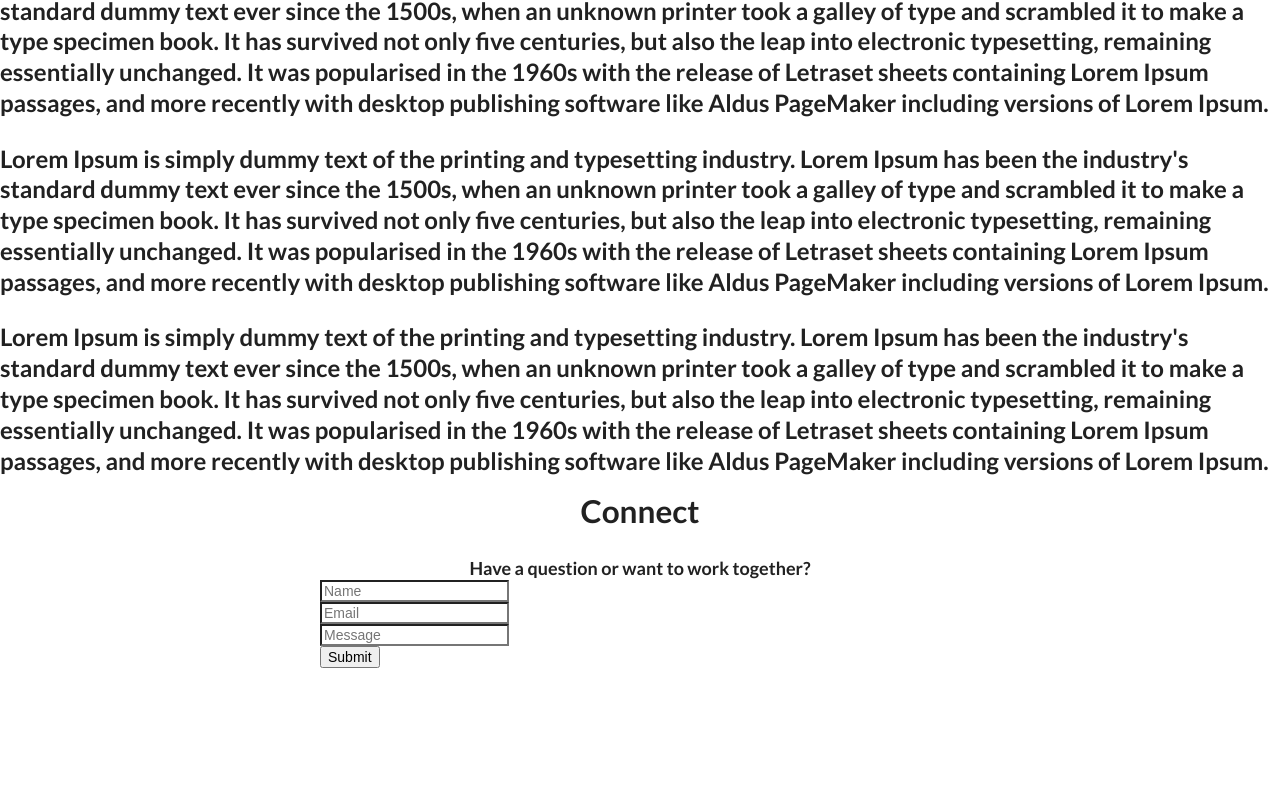
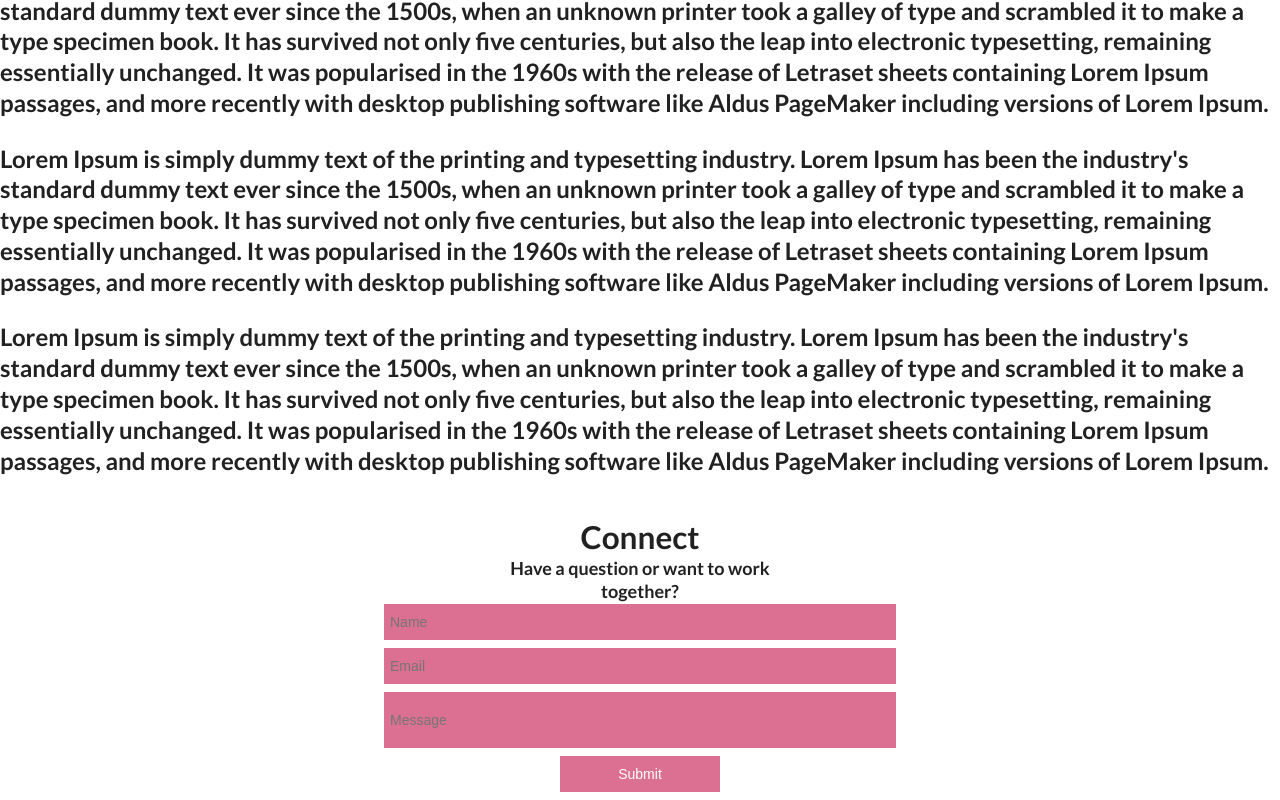
Before and after one commit to kevinvoduy/portfolio, a React app in the folder client/: page / in a window 1280 px wide. Shown: the part 1472-2272 px from the top of the page. Before the commit the page ends 2140 px from the top, so only its background shows below. Built offline with nearby package versions, Linux system fonts and the light colour scheme.

Commit message:
[connection] added input for connecting with me

```diff
--- a/client/src/components/Connect/Connect.jsx
+++ b/client/src/components/Connect/Connect.jsx
@@ -14,7 +14,7 @@ export default class Connect extends Component {
   }
   render() {
     return (
-      <div>
+      <div className='card'>
         <div className='heading'>
           <h1>Connect</h1>
           <h3>Have a question or want to work together?</h3>
@@ -33,11 +33,11 @@ export default class Connect extends Component {
               <br/>
 
             <label id='message'>
-              <input type='text' name='message' placeholder='Message' onChange={this.onChangeHandler} />
+              <input type='textarea' name='message' placeholder='Message' onChange={this.onChangeHandler} />
             </label>
               <br/>
 
-            <input type='submit' value='Submit'/>
+            <input id='submit' type='submit' value='Submit'/>
           </form>
         </div>
       </div>
--- a/client/src/components/Connect/connect.css
+++ b/client/src/components/Connect/connect.css
@@ -1,3 +1,10 @@
+.card {
+  width: 50%;
+  margin-left: auto;
+  margin-right: auto;
+  margin-top: 40px;
+}
+
 .heading {
   width: 50%;
   margin-left: auto;
@@ -7,10 +14,38 @@
 
 .heading h1 {
   font-size: 2.25em;
+  margin-bottom: 0;
 }
 
-.form {
-  width: 50%;
-  margin-left: auto;
-  margin-right: auto;
+.heading h3 {
+  margin-top: 0;
 }
+
+form {
+  text-align: center;
+}
+
+input {
+  width: 80%;
+  display: inline-block;
+  border-style: solid;
+  border: none;
+  color: white;
+  background-color: palevioletred;
+  padding: 10px 6px;
+  font-size: 1em;
+  margin-bottom: 8px;
+}
+
+input[type=textarea] {
+  height: 4em;
+}
+
+input#submit {
+  width: 25%;
+  max-width: 25%;
+}
+
+label {
+  color: white;
+}
```
Also changed, not shown: client/public/bundle.js.
